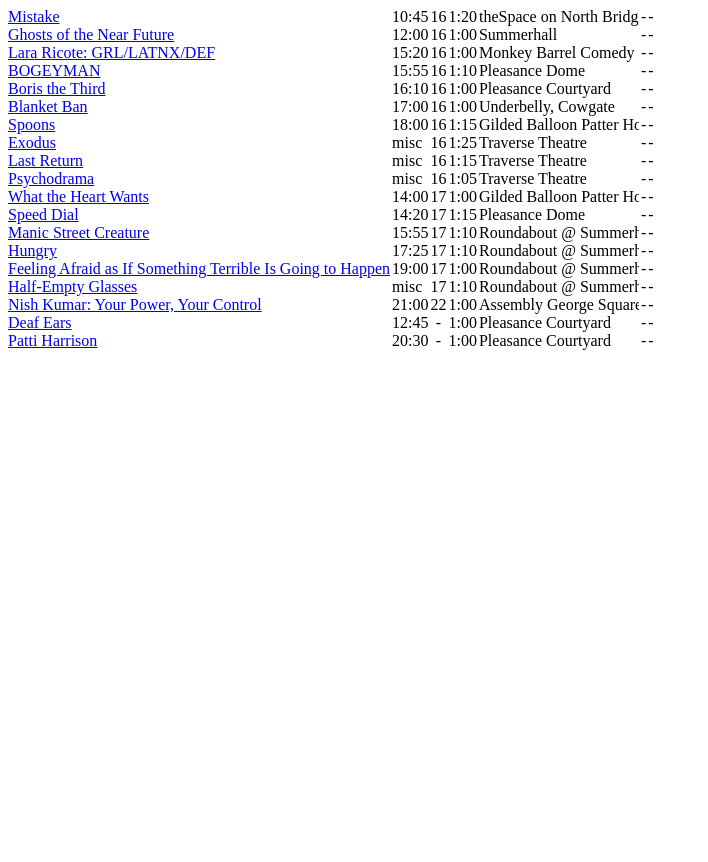
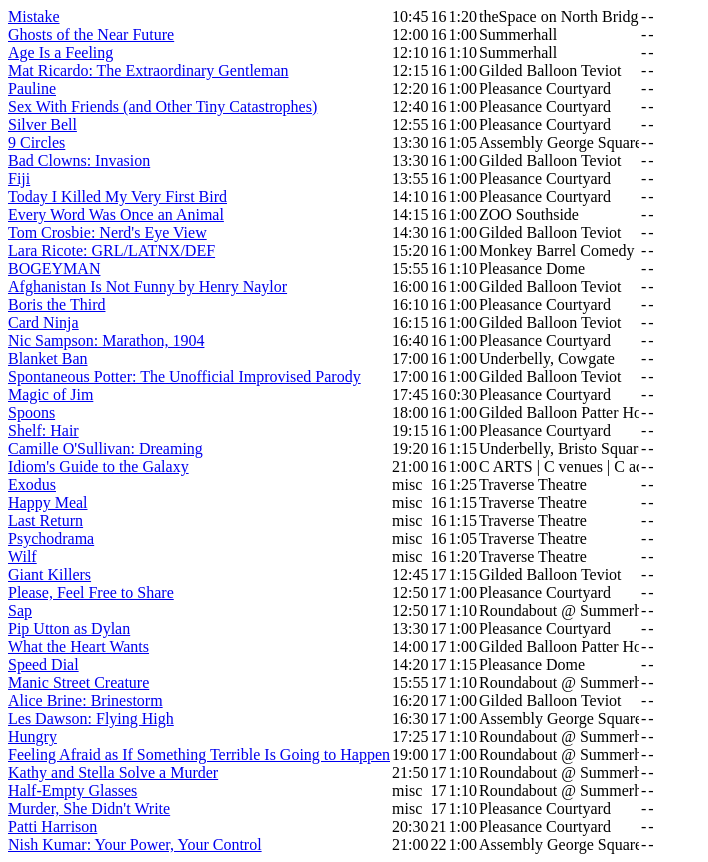
Before and after one commit to richardl62/fringe-favourites, a React (Create React App) app: page / in a window 1280 px wide. Shown: the whole page, without its empty margins (0-708 px from the left). Before the commit the page ends 800 px from the top, so only its background shows below. Built offline with nearby package versions, Linux system fonts and the light colour scheme.

Commit message:
Update favourites

```diff
--- a/src/favourites.ts
+++ b/src/favourites.ts
@@ -1,21 +1,49 @@
 export const favourites = [
+["9 Circles", "Assembly George Square Studios", "1:05", "13:30", "16 17 18 19 20 21 22", "https://tickets.edfringe.com/whats-on/9-circles", "-", "-"],
+["Afghanistan Is Not Funny by Henry Naylor", "Gilded Balloon Teviot", "1:00", "16:00", "16 17 18 19 20 21 22", "https://tickets.edfringe.com/whats-on/afghanistan-is-not-funny-by-henry-naylor", "-", "-"],
+["Age Is a Feeling", "Summerhall", "1:10", "12:10", "16 17 18 19 20 21", "https://tickets.edfringe.com/whats-on/age-is-a-feeling", "-", "-"],
+["Alice Brine: Brinestorm", "Gilded Balloon Teviot", "1:00", "16:20", "17 18 19 20 21 22", "https://tickets.edfringe.com/whats-on/alice-brine-brinestorm", "-", "-"],
+["Bad Clowns: Invasion", "Gilded Balloon Teviot", "1:00", "13:30", "16 17 18 19 20 21 22", "https://tickets.edfringe.com/whats-on/bad-clowns-invasion", "-", "-"],
 ["Blanket Ban", "Underbelly, Cowgate", "1:00", "17:00", "16 17 18 19 20 21 22", "https://tickets.edfringe.com/whats-on/blanket-ban", "-", "-"],
 ["BOGEYMAN", "Pleasance Dome", "1:10", "15:55", "16 17 18 19 20 21", "https://tickets.edfringe.com/whats-on/bogeyman", "-", "-"],
 ["Boris the Third", "Pleasance Courtyard", "1:00", "16:10", "16 17 18 19 20 21 22", "https://tickets.edfringe.com/whats-on/boris-the-third", "-", "-"],
-["Deaf Ears", "Pleasance Courtyard", "1:00", "12:45", "", "https://tickets.edfringe.com/whats-on/deaf-ears", "-", "-"],
+["Camille O'Sullivan: Dreaming", "Underbelly, Bristo Square", "1:15", "19:20", "16 17 18 19 20 21", "https://tickets.edfringe.com/whats-on/camille-o-sullivan-dreaming", "-", "-"],
+["Card Ninja", "Gilded Balloon Teviot", "1:00", "16:15", "16 17 18 19 20 21 22", "https://tickets.edfringe.com/whats-on/card-ninja", "-", "-"],
+["Every Word Was Once an Animal", "ZOO Southside", "1:00", "14:15", "16 17 18 19 20 21", "https://tickets.edfringe.com/whats-on/every-word-was-once-an-animal", "-", "-"],
 ["Exodus", "Traverse Theatre", "1:25", "10:30, 12:00, 13:15, 14:30, 15:00, 16:30, 18:00, 19:30, 21:15", "16 17 18 19 20 21", "https://tickets.edfringe.com/whats-on/exodus", "-", "-"],
 ["Feeling Afraid as If Something Terrible Is Going to Happen", "ROUNDABOUT @ Summerhall", "1:00", "19:00", "17 18 19 20 21 22", "https://tickets.edfringe.com/whats-on/feeling-afraid-as-if-something-terrible-is-going-to-happen", "-", "-"],
+["Fiji", "Pleasance Courtyard", "1:00", "13:55", "16 17 18 19 20 21 22", "https://tickets.edfringe.com/whats-on/fiji", "-", "-"],
 ["Ghosts of the Near Future", "Summerhall", "1:00", "12:00", "16 17 18 19 20 21", "https://tickets.edfringe.com/whats-on/ghosts-of-the-near-future", "-", "-"],
+["Giant Killers", "Gilded Balloon Teviot", "1:15", "12:45", "17 18 19 20 21 22", "https://tickets.edfringe.com/whats-on/giant-killers", "-", "-"],
 ["Half-Empty Glasses", "ROUNDABOUT @ Summerhall", "1:10", "11:20, 14:20", "17 18 19 21 22", "https://tickets.edfringe.com/whats-on/half-empty-glasses", "-", "-"],
+["Happy Meal", "Traverse Theatre", "1:15", "10:15, 10:30, 13:15, 13:30, 15:30, 16:00, 18:30", "16 17 18 19 20 21", "https://tickets.edfringe.com/whats-on/happy-meal", "-", "-"],
 ["Hungry", "ROUNDABOUT @ Summerhall", "1:10", "17:25", "17 18 19 20 21 22", "https://tickets.edfringe.com/whats-on/hungry", "-", "-"],
+["Idiom's Guide to the Galaxy", "C ARTS | C venues | C aquila", "1:00", "21:00", "16 17 18 19 20 21 22", "https://tickets.edfringe.com/whats-on/idiom-s-guide-to-the-galaxy", "-", "-"],
+["Kathy and Stella Solve a Murder", "ROUNDABOUT @ Summerhall", "1:10", "21:50", "17 18 19 20 21 22", "https://tickets.edfringe.com/whats-on/kathy-and-stella-solve-a-murder", "-", "-"],
 ["Lara Ricote: GRL/LATNX/DEF", "Monkey Barrel Comedy (The Hive)", "1:00", "15:20", "16 18 19 20 21 22", "https://tickets.edfringe.com/whats-on/lara-ricote-grl-latnx-def", "-", "-"],
-["Last Return", "Traverse Theatre", "1:15", "10:30, 11:00, 12:00, 13:15, 13:30, 15:00, 16:30, 18:00, 19:30, 21:15, 21:30", "16 17 18 19 20 21", "https://tickets.edfringe.com/whats-on/last-return", "-", "-"],
+["Last Return", "Traverse Theatre", "1:15", "10:30, 12:00, 13:15, 13:30, 15:00, 16:30, 18:00, 19:30, 21:15", "16 17 18 19 20 21", "https://tickets.edfringe.com/whats-on/last-return", "-", "-"],
+["Les Dawson: Flying High", "Assembly George Square", "1:00", "16:30", "17 18 19 20 21 22", "https://tickets.edfringe.com/whats-on/les-dawson-flying-high", "-", "-"],
+["Magic of Jim", "Pleasance Courtyard", "0:30", "17:45", "16 17 18 19 20 21 22", "https://tickets.edfringe.com/whats-on/magic-of-jim", "-", "-"],
 ["Manic Street Creature", "ROUNDABOUT @ Summerhall", "1:10", "15:55", "17 18 19 20 21 22", "https://tickets.edfringe.com/whats-on/manic-street-creature", "-", "-"],
+["Mat Ricardo: The Extraordinary Gentleman", "Gilded Balloon Teviot", "1:00", "12:15", "16 17 18 19 20 21 22", "https://tickets.edfringe.com/whats-on/mat-ricardo-the-extraordinary-gentleman", "-", "-"],
 ["Mistake", "theSpace on North Bridge", "1:20", "10:45", "16 17 18 19 20 21 22", "https://tickets.edfringe.com/whats-on/mistake", "-", "-"],
+["Murder, She Didn't Write", "Pleasance Courtyard", "1:10", "15:00, 23:00", "17 18 19 20 21 21 22", "https://tickets.edfringe.com/whats-on/murder-she-didn-t-write", "-", "-"],
+["Nic Sampson: Marathon, 1904", "Pleasance Courtyard", "1:00", "16:40", "16 17 18 19 20 21 22", "https://tickets.edfringe.com/whats-on/nic-sampson-marathon-1904", "-", "-"],
 ["Nish Kumar: Your Power, Your Control", "Assembly George Square", "1:00", "21:00", "22", "https://tickets.edfringe.com/whats-on/nish-kumar-your-power-your-control", "-", "-"],
-["Patti Harrison", "Pleasance Courtyard", "1:00", "20:30", "", "https://tickets.edfringe.com/whats-on/patti-harrison", "-", "-"],
-["Psychodrama", "Traverse Theatre", "1:05", "10:30, 11:00, 13:00, 13:30, 16:00, 18:30", "16 17 18 19 20 21", "https://tickets.edfringe.com/whats-on/psychodrama", "-", "-"],
+["Patti Harrison", "Pleasance Courtyard", "1:00", "20:30", "21 22", "https://tickets.edfringe.com/whats-on/patti-harrison", "-", "-"],
+["Pauline", "Pleasance Courtyard", "1:00", "12:20", "16 17 18 19 20 21 22", "https://tickets.edfringe.com/whats-on/pauline", "-", "-"],
+["Pip Utton as Dylan", "Pleasance Courtyard", "1:00", "13:30", "17 18 19 20 21 22", "https://tickets.edfringe.com/whats-on/pip-utton-as-dylan", "-", "-"],
+["Please, Feel Free to Share", "Pleasance Courtyard", "1:00", "12:50", "17 18 19 20 21 22", "https://tickets.edfringe.com/whats-on/please-feel-free-to-share", "-", "-"],
+["Psychodrama", "Traverse Theatre", "1:05", "11:00, 13:30, 16:00, 18:30", "16 17 18 19 20 21", "https://tickets.edfringe.com/whats-on/psychodrama", "-", "-"],
+["Sap", "ROUNDABOUT @ Summerhall", "1:10", "12:50", "17 18 19 20 21 22", "https://tickets.edfringe.com/whats-on/sap", "-", "-"],
+["Sex With Friends (and Other Tiny Catastrophes)", "Pleasance Courtyard", "1:00", "12:40", "16 18 19 20 21 22", "https://tickets.edfringe.com/whats-on/sex-with-friends-and-other-tiny-catastrophes", "-", "-"],
+["Shelf: Hair", "Pleasance Courtyard", "1:00", "19:15", "16 18 19 20 21 22", "https://tickets.edfringe.com/whats-on/shelf-hair", "-", "-"],
+["Silver Bell", "Pleasance Courtyard", "1:00", "12:55", "16 17 18 19 20 21 22", "https://tickets.edfringe.com/whats-on/silver-bell", "-", "-"],
 ["Speed Dial", "Pleasance Dome", "1:15", "14:20", "17 18 19 20 21 22", "https://tickets.edfringe.com/whats-on/speed-dial", "-", "-"],
-["Spoons", "Gilded Balloon Patter Hoose", "1:15", "18:00", "16 17 18 19 20 21 22", "https://tickets.edfringe.com/whats-on/spoons", "-", "-"],
+["Spontaneous Potter: The Unofficial Improvised Parody", "Gilded Balloon Teviot", "1:00", "17:00", "16 17 18 19 20 21 22", "https://tickets.edfringe.com/whats-on/spontaneous-potter-the-unofficial-improvised-parody", "-", "-"],
+["Spoons", "Gilded Balloon Patter Hoose", "1:00", "18:00", "16 17 18 19 20 21 22", "https://tickets.edfringe.com/whats-on/spoons", "-", "-"],
+["Today I Killed My Very First Bird", "Pleasance Courtyard", "1:00", "14:10", "16 18 19 20 21 22", "https://tickets.edfringe.com/whats-on/today-i-killed-my-very-first-bird", "-", "-"],
+["Tom Crosbie: Nerd's Eye View", "Gilded Balloon Teviot", "1:00", "14:30", "16 17 18 19 20 21 22", "https://tickets.edfringe.com/whats-on/tom-crosbie-nerd-s-eye-view", "-", "-"],
 ["What the Heart Wants", "Gilded Balloon Patter Hoose", "1:00", "14:00", "17 18 19 20 21 22", "https://tickets.edfringe.com/whats-on/what-the-heart-wants", "-", "-"],
+["Wilf", "Traverse Theatre", "1:20", "10:30, 12:00, 13:45, 15:00, 16:30, 18:00, 19:30, 21:15", "16 17 18 19 20 21", "https://tickets.edfringe.com/whats-on/wilf", "-", "-"],
 ];
```
